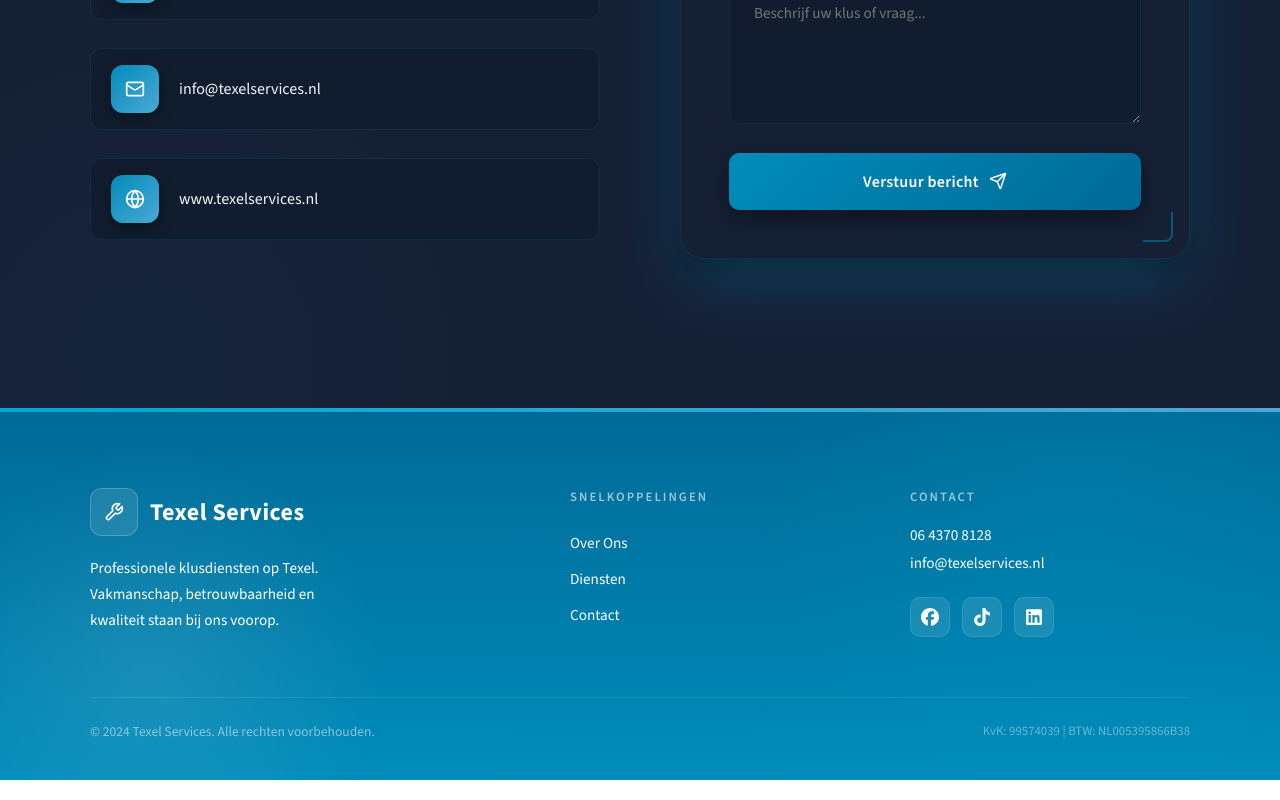
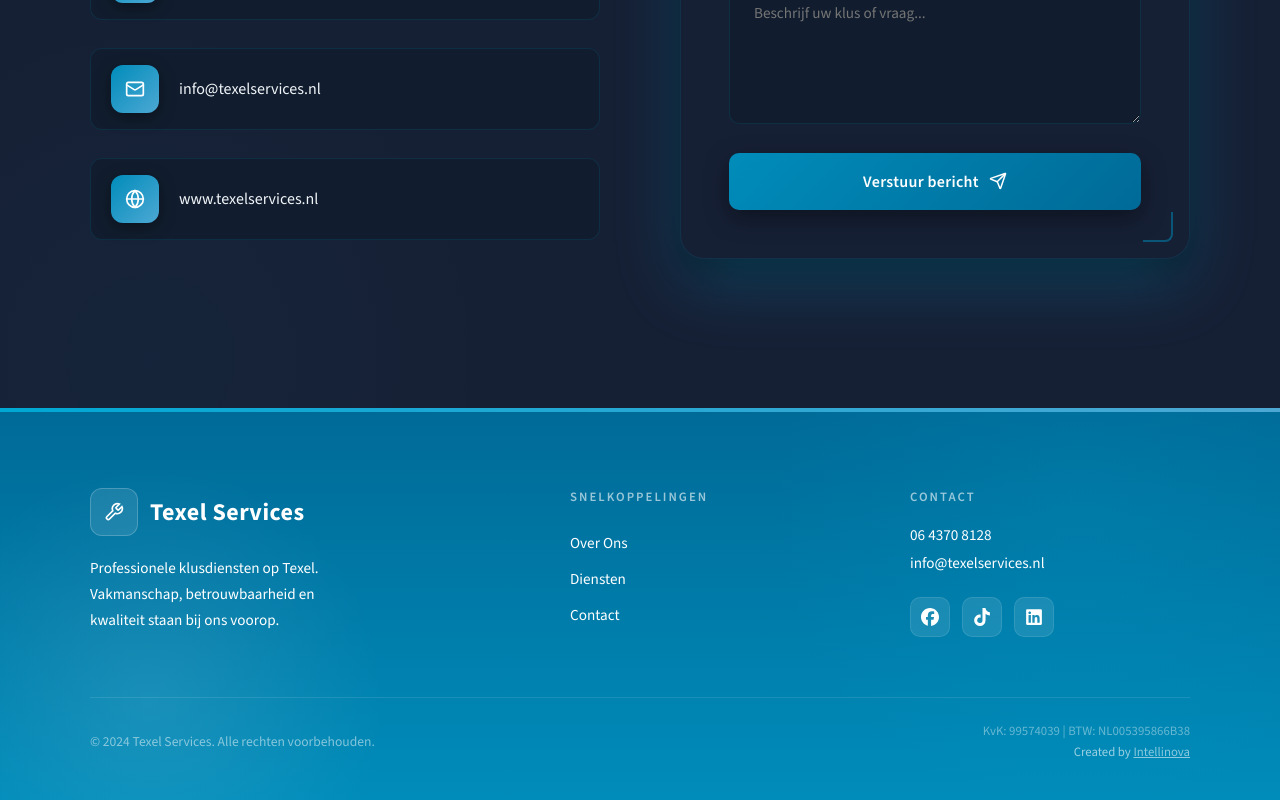
Before and after one commit to RaniMeree/texel, a Next.js app: page / in a window 1280 px wide. Shown: the part 3040-3840 px from the top of the page. Built offline with nearby package versions, Linux system fonts and the light colour scheme.

Commit message:
add created by

```diff
--- a/src/components/Footer.tsx
+++ b/src/components/Footer.tsx
@@ -292,6 +292,7 @@ export default function Footer() {
         }}>
           © 2024 Texel Services. Alle rechten voorbehouden.
         </p>
+        <div style={{ display: 'flex', flexDirection: 'column', gap: 4, alignItems: 'flex-end' }}>
           <p style={{
             fontFamily: "'Source Sans 3', sans-serif",
             fontSize: '0.8rem',
@@ -299,6 +300,22 @@ export default function Footer() {
           }}>
             KvK: 99574039 | BTW: NL005395866B38
           </p>
+          <p style={{
+            fontFamily: "'Source Sans 3', sans-serif",
+            fontSize: '0.8rem',
+            opacity: 0.6,
+          }}>
+            Created by{' '}
+            <a
+              href="https://www.intellinovasolutions.com"
+              target="_blank"
+              rel="noopener noreferrer"
+              style={{ color: '#fff', textDecoration: 'underline', opacity: 0.9 }}
+            >
+              Intellinova
+            </a>
+          </p>
+        </div>
       </motion.div>
 
       <style>{`
```
Lines whose indentation alone changed are shown as unchanged.
